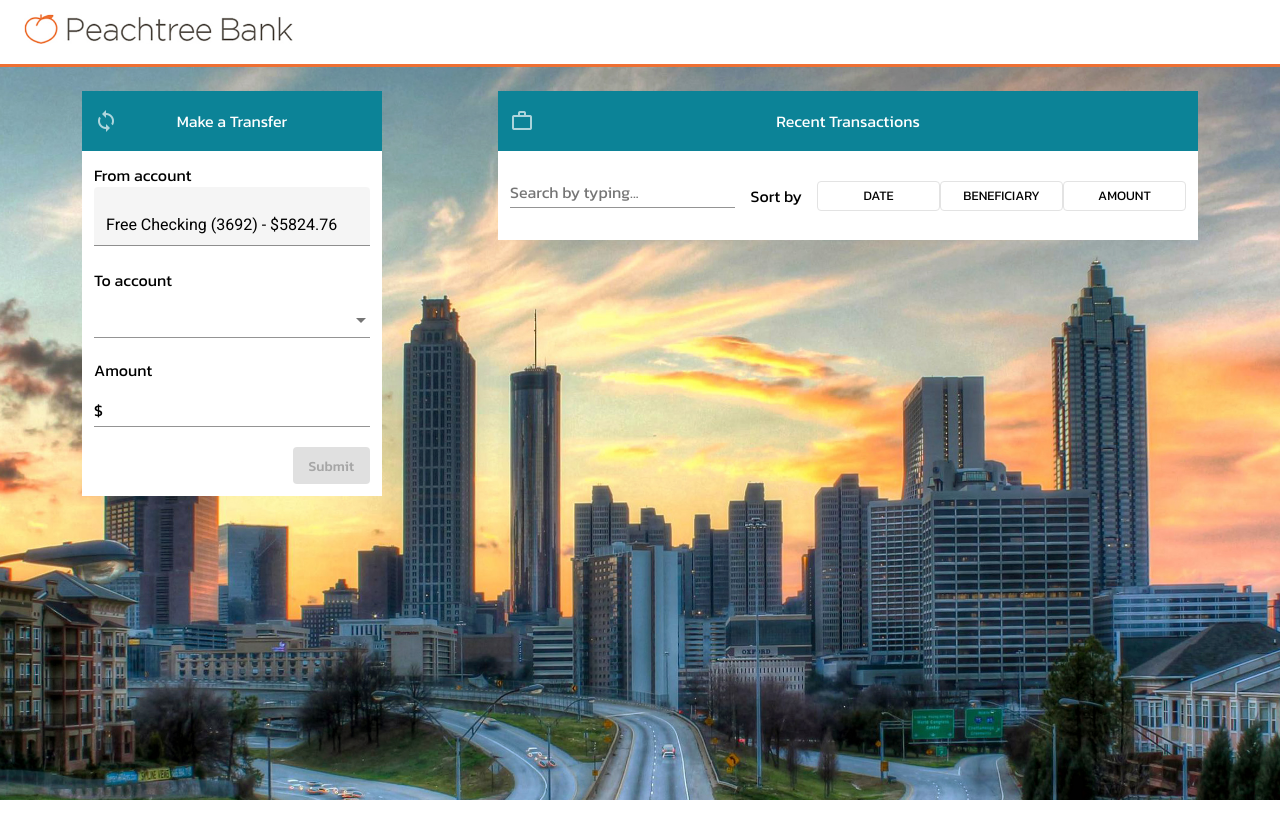
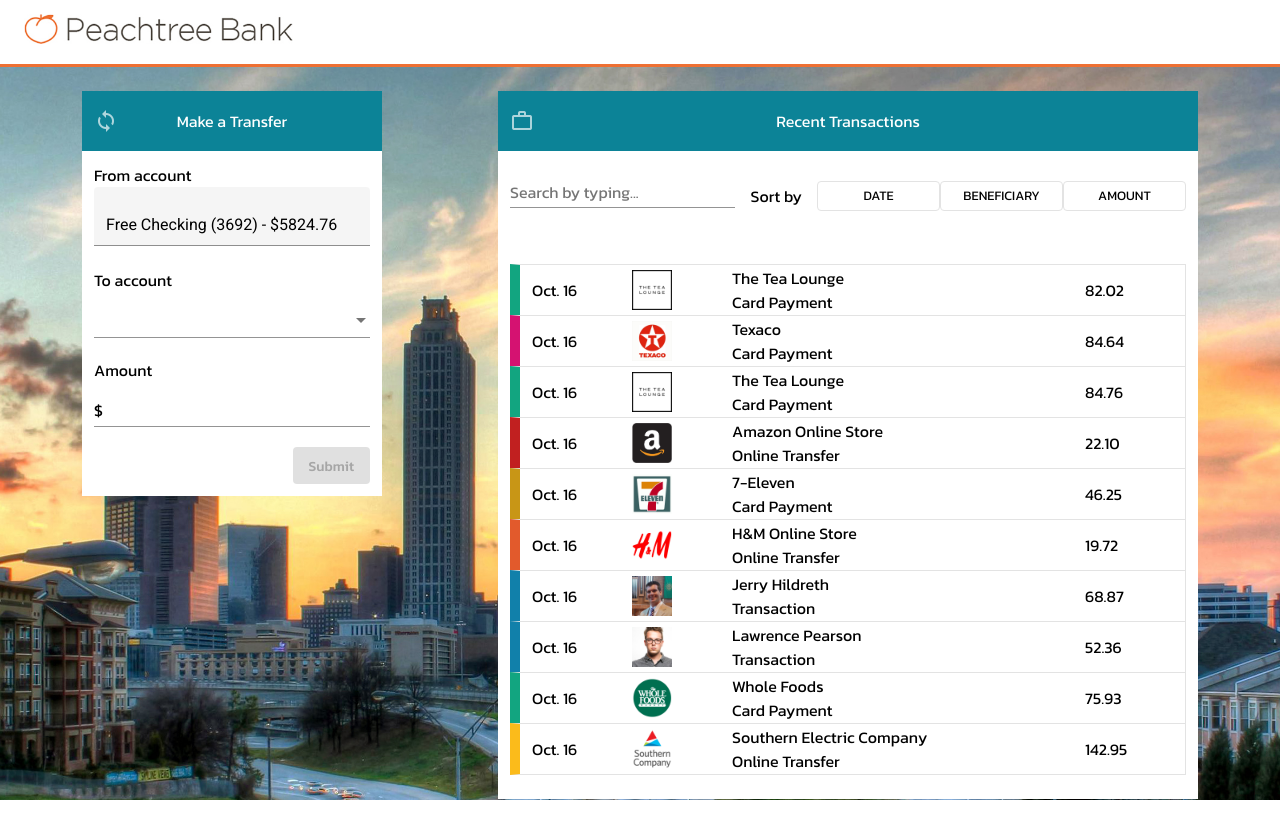
Before and after one commit to amihajlovski/peachtree-bank, an Angular app: page / in a window 1280 px wide. Before the commit the page ends 800 px from the top, so only its background shows below. Built offline with nearby package versions, Linux system fonts and the light colour scheme.

Commit message:
list transactions according to design

```diff
--- a/src/app/components/transactions-list/transactions-list.component.html
+++ b/src/app/components/transactions-list/transactions-list.component.html
@@ -1,4 +1,24 @@
 <div class="container">
   <app-heading-title [title]="'Recent Transactions'" [icon]="'work_outline'"></app-heading-title>
   <app-transactions-filters></app-transactions-filters>
+  <div class="list">
+    <div class="item" *ngFor="let transaction of transactions; let last = last" [ngClass]="{'border-none': !last}"
+      [ngStyle]="{'border-left': '10px solid ' + transaction.categoryCode}">
+      <div class="col gap">
+        <p>{{transaction.transactionDate | date: 'MMM. yy'}}</p>
+      </div>
+      <div class="col">
+        <img [src]="transaction.merchantLogo" width="40" height="40" />
+      </div>
+      <div class="col">
+        <div>
+          <p>{{transaction.merchant}}</p>
+          <p>{{transaction.transactionType}}</p>
+        </div>
+      </div>
+      <div class="col right">
+        <p>{{transaction.amount}}</p>
+      </div>
+    </div>
+  </div>
 </div>
--- a/src/app/components/transactions-list/transactions-list.component.scss
+++ b/src/app/components/transactions-list/transactions-list.component.scss
@@ -6,4 +6,42 @@
   flex-direction: column;
   background-color: $white;
   width: 700px;
+
+  .list {
+    display: flex;
+    flex-direction: column;
+    width: 100%;
+    margin: 24px 0;
+
+    .item {
+      display: flex;
+      flex-direction: row;
+      align-items: center;
+      margin: 0 12px;
+      border: 1px solid #e3e3e3;
+      height: 50px;
+
+      .col {
+        display: flex;
+        align-items: center;
+        min-width: 100px;
+
+        p {
+          margin: 0;
+        }
+      }
+
+      .right {
+        margin-left: auto;
+      }
+
+      .gap {
+        margin-left: 12px;
+      }
+    }
+
+    .border-none {
+      border-bottom: none;
+    }
+  }
 }
--- a/src/app/components/transactions-list/transactions-list.component.ts
+++ b/src/app/components/transactions-list/transactions-list.component.ts
@@ -1,4 +1,5 @@
-import { Component, OnInit } from '@angular/core';
+import { Component, Input, OnInit } from '@angular/core';
+import { ITransaction } from 'src/app/models/transaction';
 
 @Component({
   selector: 'app-transactions-list',
@@ -6,6 +7,9 @@
   styleUrls: ['./transactions-list.component.scss'],
 })
 export class TransactionsListComponent implements OnInit {
+  @Input()
+  transactions: ITransaction[];
+
   constructor() {}
 
   ngOnInit(): void {}
--- a/src/app/containers/transactions/transactions.component.html
+++ b/src/app/containers/transactions/transactions.component.html
@@ -3,6 +3,6 @@
     <app-transactions-form [balance]="balance$ | async" [merchants]="merchants$ | async"></app-transactions-form>
   </div>
   <div class="section-right">
-    <app-transactions-list></app-transactions-list>
+    <app-transactions-list [transactions]="transactions$ | async"></app-transactions-list>
   </div>
 </div>
--- a/src/styles.scss
+++ b/src/styles.scss
@@ -9,7 +9,6 @@
   background-image: url('./assets/images/background.jpg');
   background-size: cover;
   background-repeat: no-repeat;
-  background-position-y: bottom;
 }
 
 p,
```
